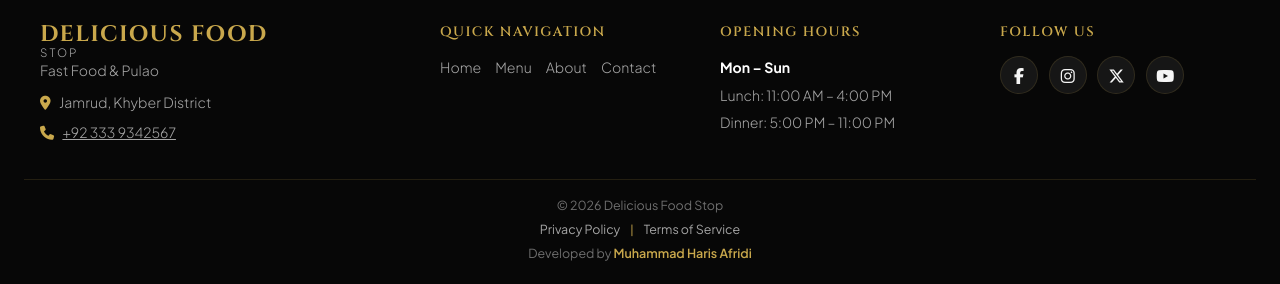
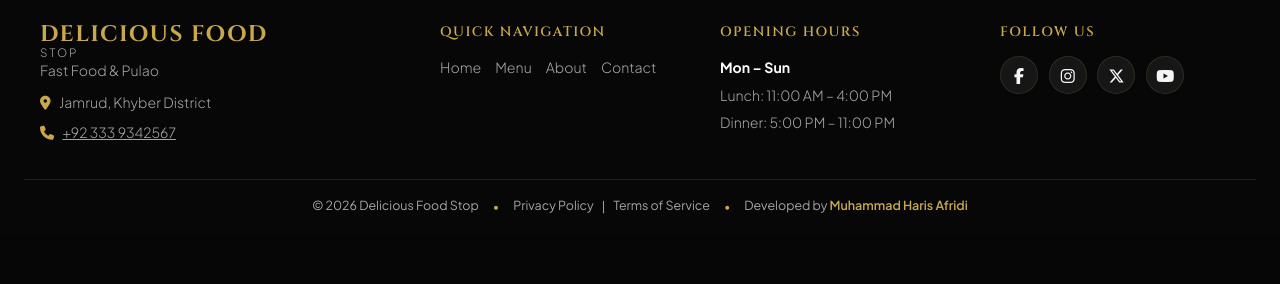
Before and after one commit to ahmadyarafridi/new-web-app, a Django app: page / in a window 1280 px wide. Shown: the part 1409-1693 px from the top of the page. After the commit the page ends 1623 px from the top, so only its background shows below. Run offline with Django 5.2, Linux system fonts and the light colour scheme; data comes from the database, SQL or seed files in the repository; data that the repository does not hold is empty; some libraries are stand-ins or nearby versions; some web fonts are replaced.

Commit message:
Format footer copyright, policies, and developer credit into a single clean line in laptop view

```diff
--- a/static/css/style.css
+++ b/static/css/style.css
@@ -3215,3 +3215,33 @@ footer hr {
         gap: 10px;
     }
 }
+
+/* Footer Copy & Single-Line Laptop Layout */
+.footer-copy {
+    text-align: center;
+    font-size: 0.78rem;
+    color: var(--color-text-gray);
+    display: flex;
+    flex-direction: column;
+    gap: 6px;
+    align-items: center;
+    justify-content: center;
+}
+
+.footer-divider-dot {
+    display: none;
+    color: var(--color-primary);
+    font-size: 0.75rem;
+}
+
+@media (min-width: 769px) {
+    .footer-copy {
+        flex-direction: row !important;
+        gap: 14px !important;
+        flex-wrap: wrap !important;
+        justify-content: center !important;
+    }
+    .footer-divider-dot {
+        display: inline-block !important;
+    }
+}
--- a/templates/base.html
+++ b/templates/base.html
@@ -257,9 +257,11 @@
         </div>
 
         <hr style="border: none; border-top: 1px solid var(--color-border); margin: 20px 0 16px;">
-        <div class="footer-copy" style="text-align: center; font-size: 0.78rem; color: var(--color-text-muted); display: flex; flex-direction: column; gap: 4px; align-items: center;">
+        <div class="footer-copy">
             <p style="margin: 0;">&copy; {% now "Y" %} Delicious Food Stop</p>
-            <p style="margin: 0; display: flex; gap: 10px; align-items: center;"><a href="{% url 'privacy' %}" style="color: var(--color-text-gray); text-decoration: none;">Privacy Policy</a> <span style="color: var(--color-primary); font-size: 0.7rem;">|</span> <a href="{% url 'terms' %}" style="color: var(--color-text-gray); text-decoration: none;">Terms of Service</a></p>
+            <span class="footer-divider-dot">&bull;</span>
+            <p style="margin: 0; display: inline-flex; gap: 8px; align-items: center;"><a href="{% url 'privacy' %}" style="color: var(--color-text-gray); text-decoration: none;">Privacy Policy</a> <span style="color: var(--color-primary); font-size: 0.75rem;">|</span> <a href="{% url 'terms' %}" style="color: var(--color-text-gray); text-decoration: none;">Terms of Service</a></p>
+            <span class="footer-divider-dot">&bull;</span>
             <p style="margin: 0;">Developed by <a href="https://harisyar-ai.github.io/harisyar-ai/" target="_blank" rel="noopener noreferrer" style="color: var(--color-primary); font-weight: 600; text-decoration: none;">Muhammad Haris Afridi</a></p>
         </div>
     </footer>
```
